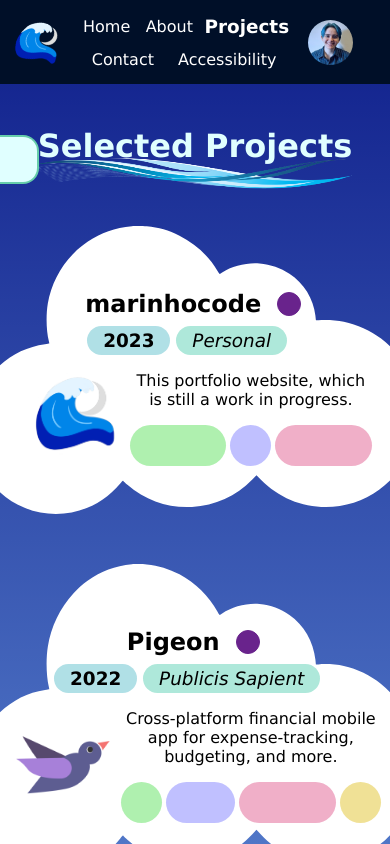
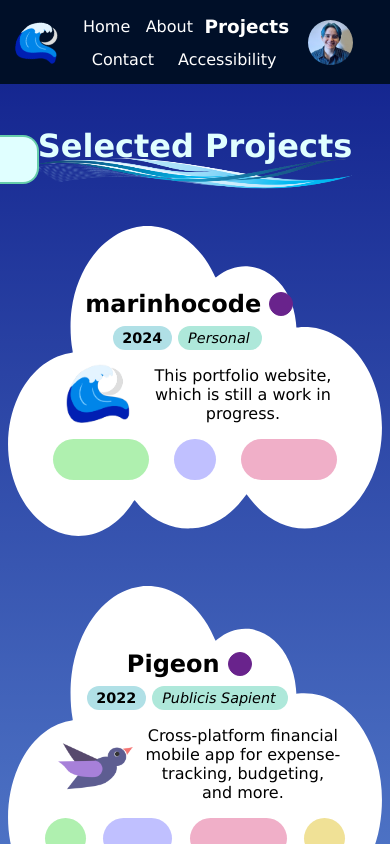
Before and after one commit to gabegaghi/gabegaghi.github.io, a React (Create React App) app: page /projects in a window 390 px wide. Shown: the top 844 px of the page. Built offline with nearby package versions, Linux system fonts and the light colour scheme; some icons are missing.

Commit message:
Projects page patch for mobile

```diff
--- a/src/App.css
+++ b/src/App.css
@@ -83,6 +83,7 @@
   border-radius: 30px;
   display: flex;
   padding-left: 0;
+  margin: 0;
 }
 
 .item {
--- a/src/Components/Projects.css
+++ b/src/Components/Projects.css
@@ -1,8 +1,4 @@
-.proj-list {
-    list-style-type: none;
-    margin: 0px;
-    padding: 0px;
-    display: flex;
+.proj.list {
     flex-direction: column;
     align-items: center;
 }
@@ -11,17 +7,17 @@
     display: flex;
     flex-direction: column;
     align-items: center;
-    padding: 3.5rem 6vw 2.5rem;
+    padding: 3.5rem 6vw 3rem;
     margin-bottom: 50px;
     /* background image taken from https://svgsilh.com/image/1326174.html */
     background-image: url('../assets/cloud.svg');
     background-size: 100% 100%;
     background-repeat: no-repeat;
-    width: fit-content;
-    min-width: 400px;
+    /* width: fit-content; */
+    max-width: 420px;
 }
 
-.proj-list :last-child > div {
+.proj.list :last-child > div {
     margin-bottom: 0;
 }
 
@@ -29,66 +25,69 @@
     display: flex;
     align-items: center;
     justify-content: space-between;
-    max-width: 60%;
     margin-right: 5vw;
 }
 
 .proj-title {
-    margin: .5rem 1rem;
+    margin: .5rem;
 }
 
 .proj-subheading {
     text-align: left;
     display: flex;
     align-items: center;
-    flex: 1;
+    /* flex-wrap: wrap;
+    max-width: 65%; */
     font-size: 1.15rem;
+    margin-right: 4vw;
+    font-size: .9rem;
 }
 
 .proj-date {
     margin: 0;
     background-color: powderblue;
     border-radius: 25px;
-    padding: .25rem 1rem;
+    padding: .25rem .6rem;
 }
 
-.under {
-    margin: 0 4vw 0 1.5vw;
+.affiliation {
+    margin-left: 1.5vw;
     background-color: rgb(174, 232, 218);
     border-radius: 25px;
-    padding: .25rem 1rem;
+    padding: .25rem .75rem .25rem .65rem;
 }
 
 .proj-body {
     display: flex;
+    flex-direction: column;
 }
 
-.logo {
-    padding: 0 1.5vw;
+.proj-logo {
+    padding: 0 .5rem 0 2vw;
     width: 15vw;
     height: auto;
-    max-width: 150px;
-    min-width: 100px;
+    max-width: 120px;
+    min-width: 80px;
     align-self: center;
 }
 
 .placeholder {
-    padding: 1rem calc(1.4rem + 1.5vw);
+    padding: 1rem 1.5rem 1rem calc(1rem + 2vw);
     width: 10vw;
-    max-width: 90px;
+    max-width: 72px;
+    min-width: 48px;
     height: auto;
     align-self: center;
 }
 
 .proj-text {
     display: flex;
-    flex-direction: column;
-    justify-content: space-evenly;
-    font-size: 1rem;
-    width: min-content;
+    justify-content: center;
+    align-items: center;
 }
 
 .description {
+    width: 60%;
     margin: 1rem 0rem;
 }
 
@@ -111,3 +110,24 @@
     width: 27px;
     height: 27px;
 }
+
+
+@media screen and (min-width: 800px) {
+    .placeholder {
+        padding: 1.5rem 2rem 1.5rem calc(1.5rem + 2vw);
+    }
+
+    /* .proj-item {
+        display: flex;
+        flex-direction: column;
+        align-items: center;
+        padding: 3.5rem 6vw 3rem;
+        margin-bottom: 50px;
+        /* background image taken from https://svgsilh.com/image/1326174.html
+        background-image: url('../assets/cloud.svg');
+        background-size: 100% 100%;
+        background-repeat: no-repeat;
+        width: fit-content;
+        min-width: 400px;
+    } */
+}
--- a/src/Components/Projects.js
+++ b/src/Components/Projects.js
@@ -8,7 +8,7 @@
   return (
     <main className='projects page'>
       <h1 className='page-title'>Selected Projects</h1>
-      <ul className='proj-list'>
+      <ul className='proj list'>
         { projects.map(proj =>
           <li key={proj.title}>
             <div className='proj-item'>
@@ -21,15 +21,15 @@
               </div>
               <div className='proj-subheading'>
                 <b className='proj-date' aria-label='Date'>{proj.year}</b>
-                <i className='under' aria-label='Affiliation'>{proj.for}</i>
+                <i className='affiliation' aria-label='Affiliation'>{proj.for}</i>
               </div>
               <div className='proj-body'>
-                {proj.logo ? <img className='proj logo' src={proj.logo} alt={proj.title + ' logo'}/>
-                : <img className='placeholder' src={placeholder} alt='placeholder'/> }
                 <div className='proj-text'>
+                  {proj.logo ? <img className='proj-logo' src={proj.logo} alt={proj.title + ' logo'}/>
+                  : <img className='placeholder' src={placeholder} alt='placeholder'/> }
                   <span className='description'>{proj.desc}</span>
-                  <TechStack stack={proj.tech}/>
                 </div>
+                <TechStack stack={proj.tech}/>
               </div>
             </div>
          </li>
--- a/src/Components/ProjectsData.js
+++ b/src/Components/ProjectsData.js
@@ -9,7 +9,7 @@
   // tools: visual-studio, github, figma, docker */
 const projects = [{
     title: 'marinhocode',
-    year: 2023,
+    year: 2024,
     logo: MCLogo,
     for: 'Personal',
     desc: "This portfolio website, which is still a work in progress.",
--- a/src/Components/Tech.css
+++ b/src/Components/Tech.css
@@ -1,6 +1,6 @@
 .TechStack {
     display: flex;
-    justify-content: space-between;
+    justify-content: space-evenly;
 }
 
 .TechStack .list {
```
